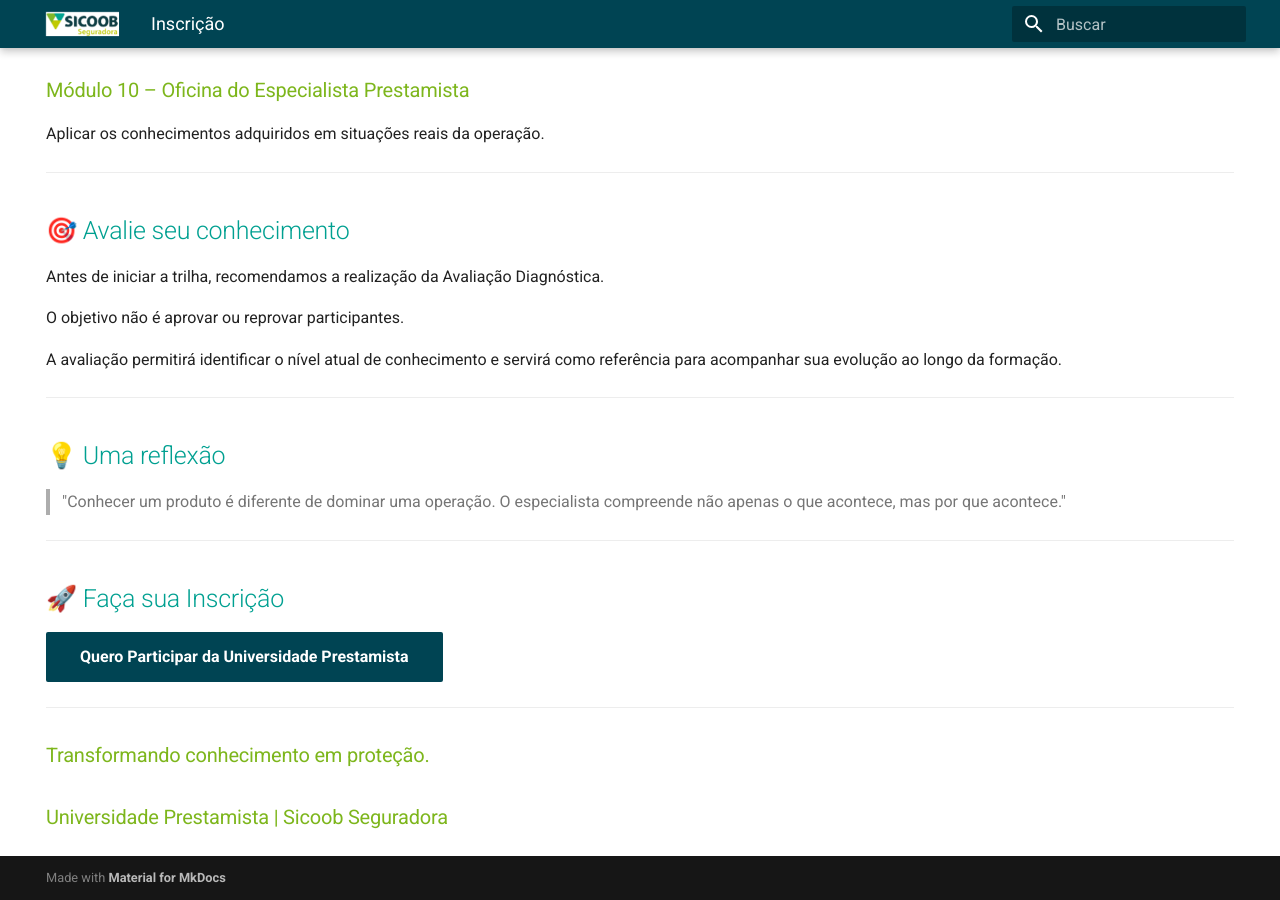
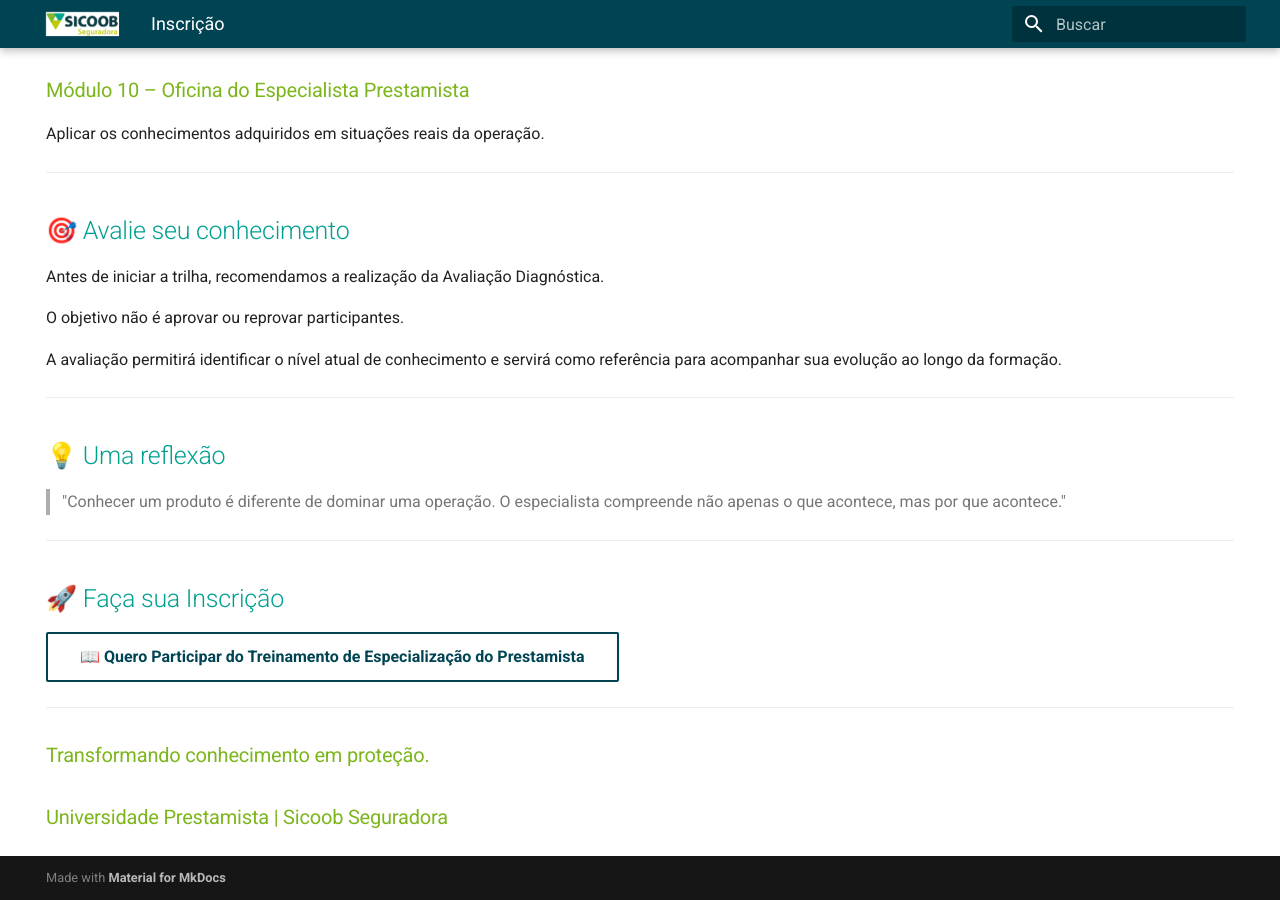
Before and after one commit to Evolares/universidade-prestamista, an MkDocs documentation site: the page built from docs/apoio/inscricao.md, in a window 1280 px wide and 900 px high, scrolled down 1789 px. Built offline with MkDocs 1.6.1 and Material for MkDocs 9.7.7, drawn with Linux system fonts in a browser that asks for light colours.

```diff
--- a/docs/apoio/inscricao.md
+++ b/docs/apoio/inscricao.md
@@ -103,10 +103,9 @@
 ## 🚀 Faça sua Inscrição
 
 <a href="https://forms.office.com/pages/responsepage.aspx?id=ILYXtOkqg0qrbH-9govaHd24Ew_FLwpGp2l4IwOeshRURVpQUDhYS1Q5U0wzR0FSQUoxM1dYQkNORC4u&route=shorturl"
-target="_blank"
-rel="noopener noreferrer"
-class="md-button md-button--primary">
-Quero Participar da Universidade Prestamista </a>
+   class="md-button">
+    📖 Quero Participar do Treinamento de Especialização do Prestamista
+</a>
 
 ---
 
```
